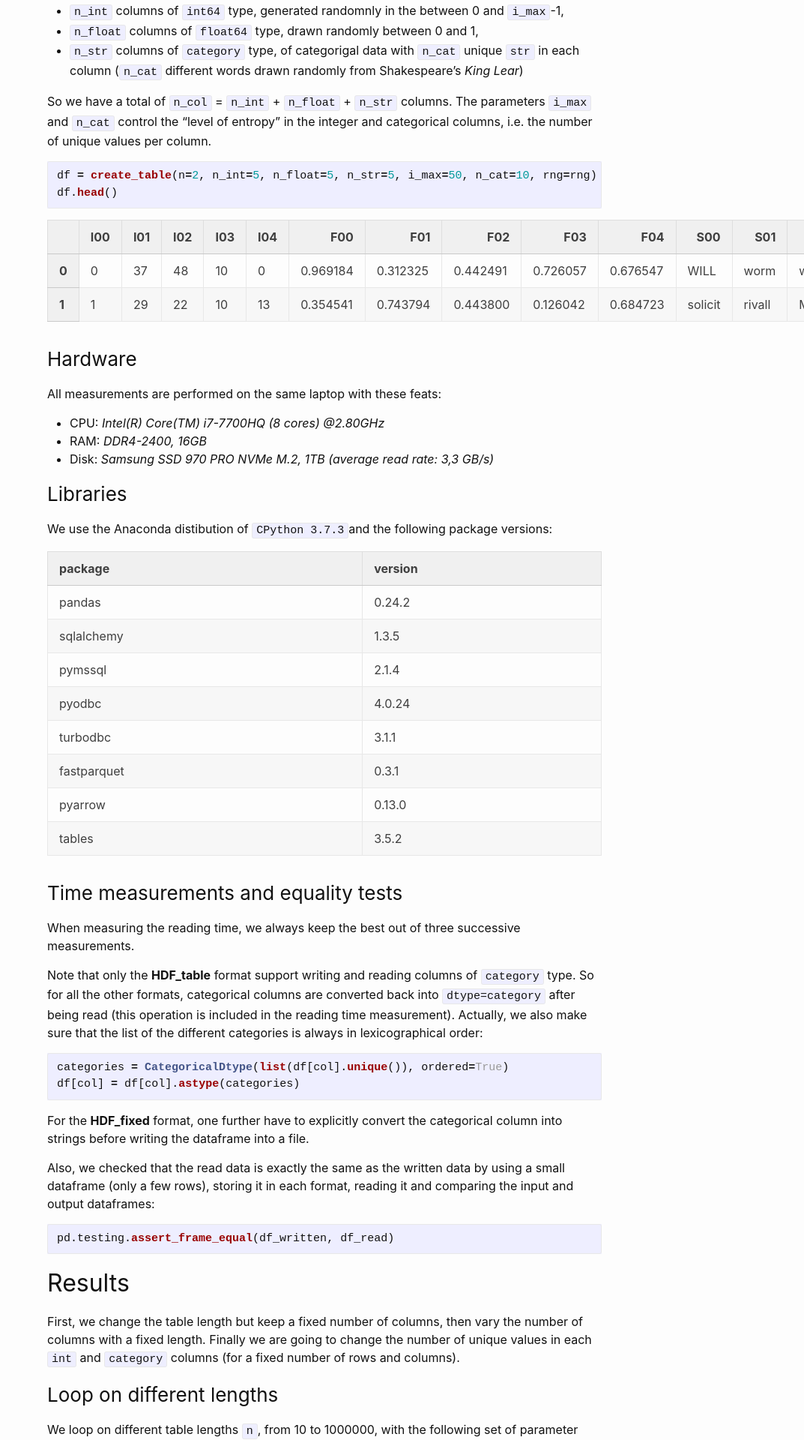
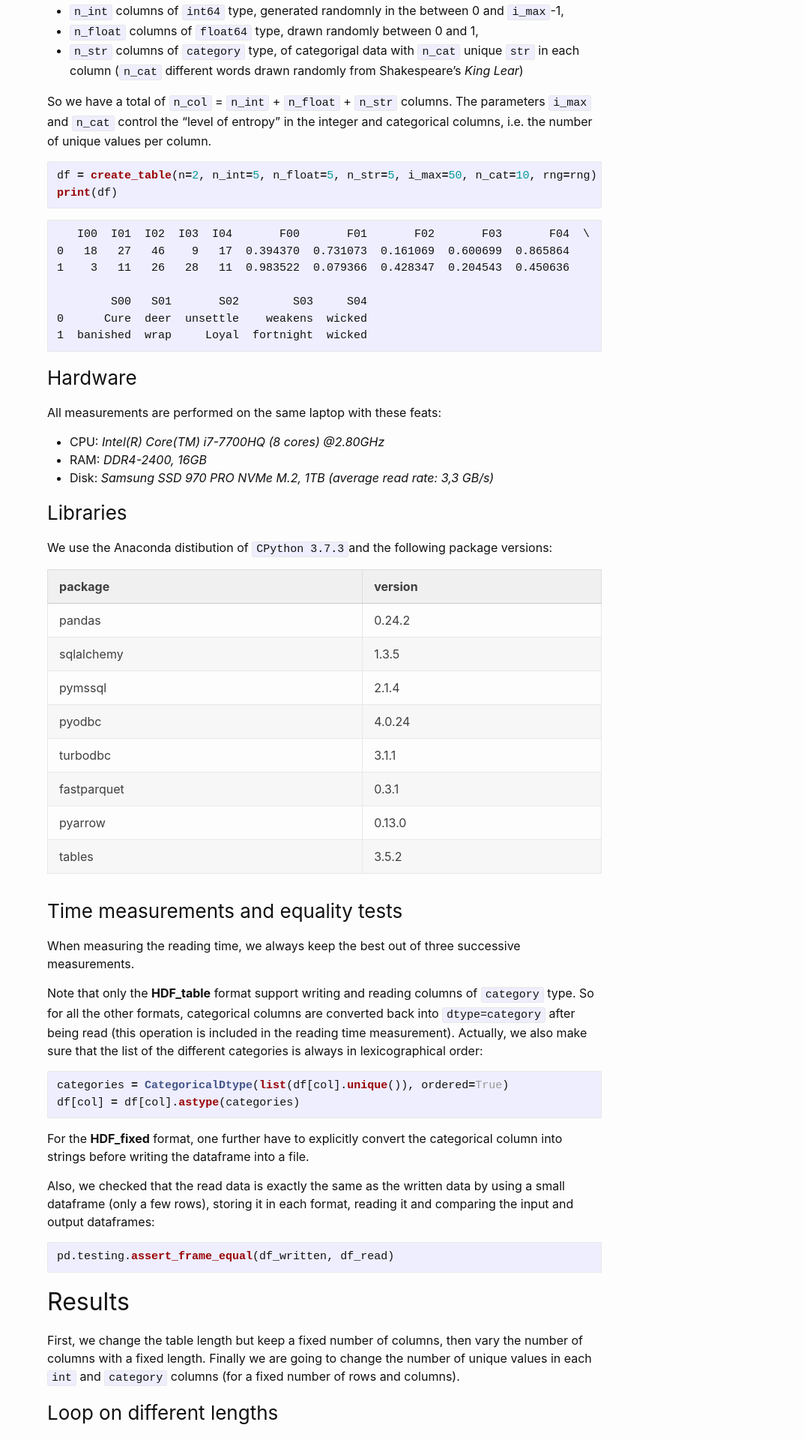
Before and after one commit to aetperf/aetperf.github.io, a Jekyll site: the page built from _posts/2019-07-30-Loading_data_into_a_Pandas_DataFrame_-_a_performance_study.md, in a window 1280 px wide. Shown: the part 1764-3684 px from the top of the page at 75% size, without its empty margins (207-1280 px from the left). Built offline with Jekyll 4.4.1, drawn with Linux system fonts in a browser that asks for light colours; comment, search, counter and statistics services are not loaded.

Commit message:
small update

````diff
--- a/_posts/2019-07-30-Loading_data_into_a_Pandas_DataFrame_-_a_performance_study.md
+++ b/_posts/2019-07-30-Loading_data_into_a_Pandas_DataFrame_-_a_performance_study.md
@@ -50,84 +50,16 @@ So we have a total of `n_col` = `n_int` + `n_float` + `n_str` columns. The param
 
 ```python
 df = create_table(n=2, n_int=5, n_float=5, n_str=5, i_max=50, n_cat=10, rng=rng)
-df.head()
+print(df)
 ```
 
-<div>
-<style scoped>
-    .dataframe tbody tr th:only-of-type {
-        vertical-align: middle;
-    }
+       I00  I01  I02  I03  I04       F00       F01       F02       F03       F04  \
+    0   18   27   46    9   17  0.394370  0.731073  0.161069  0.600699  0.865864
+    1    3   11   26   28   11  0.983522  0.079366  0.428347  0.204543  0.450636
 
-    .dataframe tbody tr th {
-        vertical-align: top;
-    }
-
-    .dataframe thead th {
-        text-align: right;
-    }
-</style>
-<table border="1" class="dataframe">
-  <thead>
-    <tr style="text-align: right;">
-      <th></th>
-      <th>I00</th>
-      <th>I01</th>
-      <th>I02</th>
-      <th>I03</th>
-      <th>I04</th>
-      <th>F00</th>
-      <th>F01</th>
-      <th>F02</th>
-      <th>F03</th>
-      <th>F04</th>
-      <th>S00</th>
-      <th>S01</th>
-      <th>S02</th>
-      <th>S03</th>
-      <th>S04</th>
-    </tr>
-  </thead>
-  <tbody>
-    <tr>
-      <th>0</th>
-      <td>0</td>
-      <td>37</td>
-      <td>48</td>
-      <td>10</td>
-      <td>0</td>
-      <td>0.969184</td>
-      <td>0.312325</td>
-      <td>0.442491</td>
-      <td>0.726057</td>
-      <td>0.676547</td>
-      <td>WILL</td>
-      <td>worm</td>
-      <td>wild</td>
-      <td>element</td>
-      <td>endured</td>
-    </tr>
-    <tr>
-      <th>1</th>
-      <td>1</td>
-      <td>29</td>
-      <td>22</td>
-      <td>10</td>
-      <td>13</td>
-      <td>0.354541</td>
-      <td>0.743794</td>
-      <td>0.443800</td>
-      <td>0.126042</td>
-      <td>0.684723</td>
-      <td>solicit</td>
-      <td>rivall</td>
-      <td>Many</td>
-      <td>asleep</td>
-      <td>excellent</td>
-    </tr>
-  </tbody>
-</table>
-</div>
+            S00   S01       S02        S03     S04
+    0      Cure  deer  unsettle    weakens  wicked
+    1  banished  wrap     Loyal  fortnight  wicked
 
 ### Hardware
 
````
